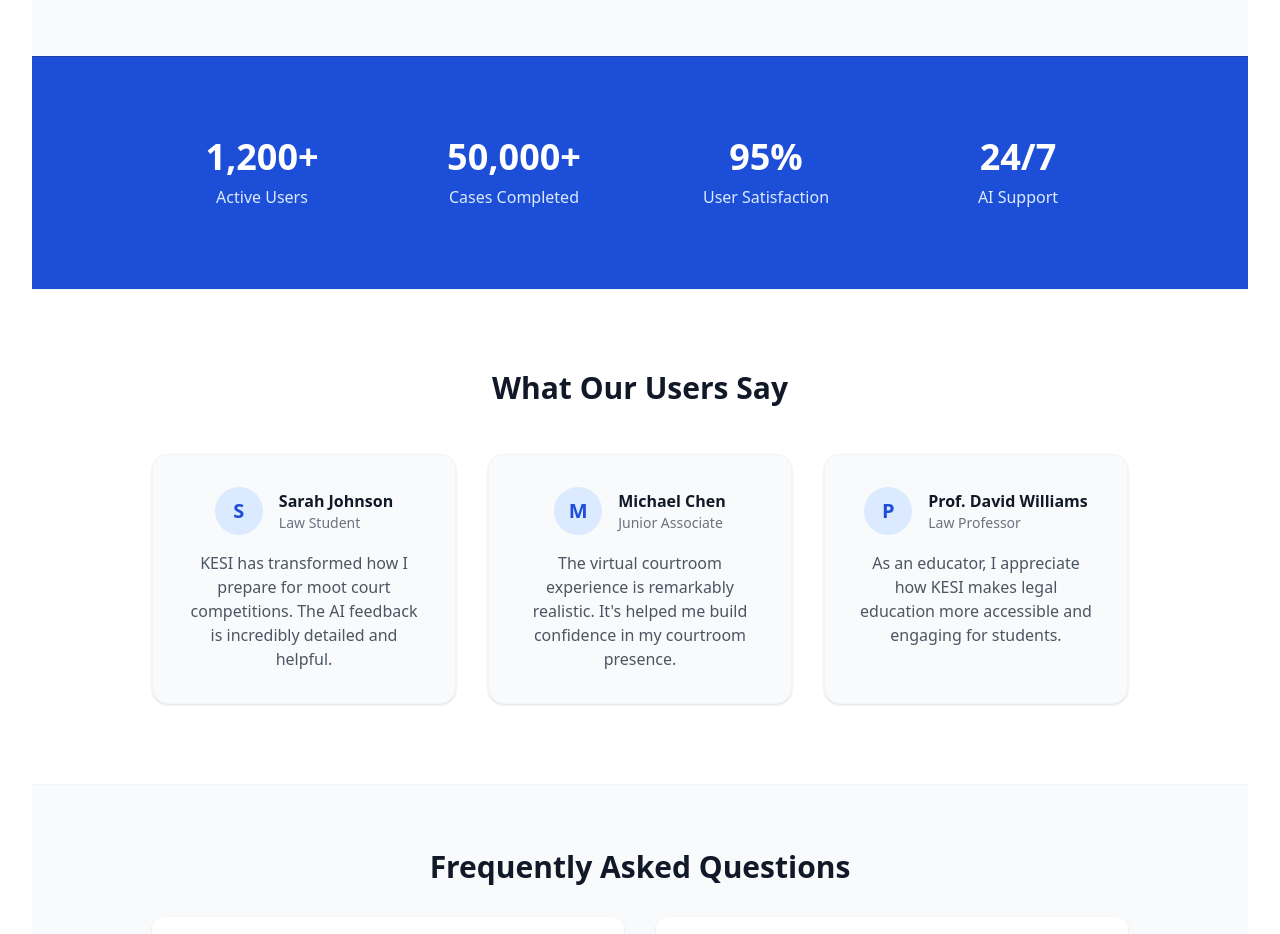
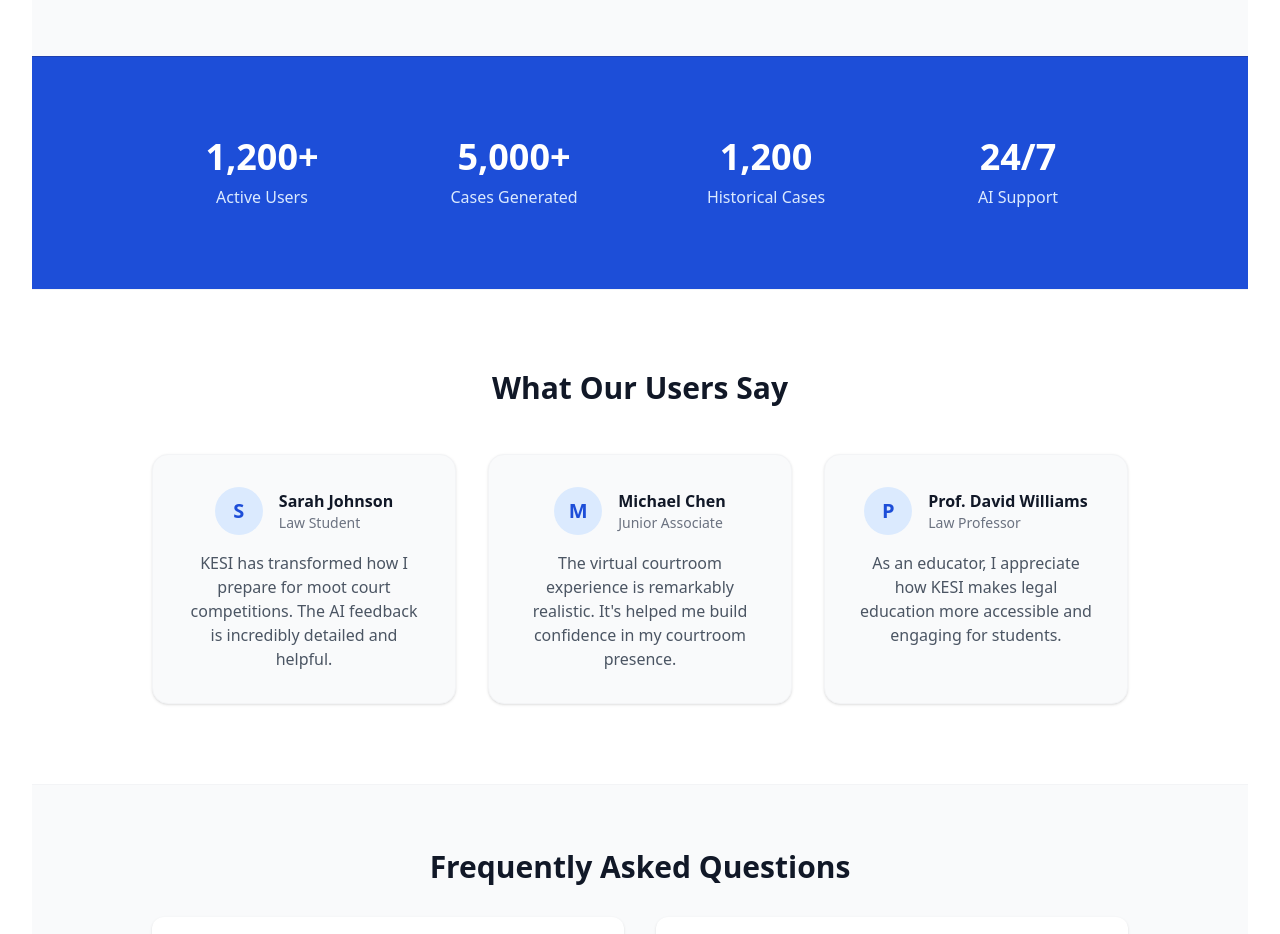
Before and after one commit to MosesOchieng/kesi, a React (Vite) app: page / in a window 1280 px wide. Shown: the part 2740-3674 px from the top of the page. Built offline with nearby package versions, Linux system fonts and the light colour scheme.

Commit message:
chore: update stats to show correct case numbers

```diff
--- a/src/pages/LandingPage.jsx
+++ b/src/pages/LandingPage.jsx
@@ -389,12 +389,12 @@
     label: "Active Users"
   },
   {
-    value: "50,000+",
-    label: "Cases Completed"
+    value: "5,000+",
+    label: "Cases Generated"
   },
   {
-    value: "95%",
-    label: "User Satisfaction"
+    value: "1,200",
+    label: "Historical Cases"
   },
   {
     value: "24/7",
```
